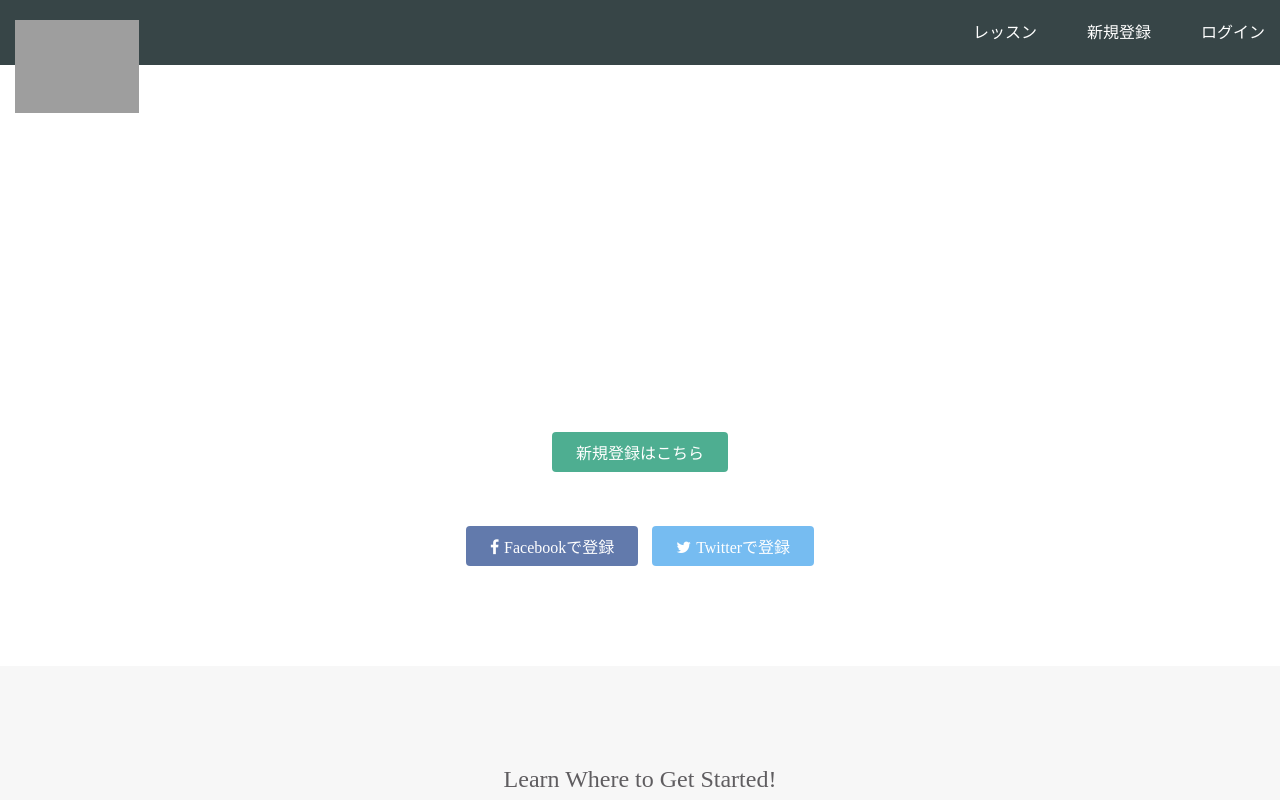
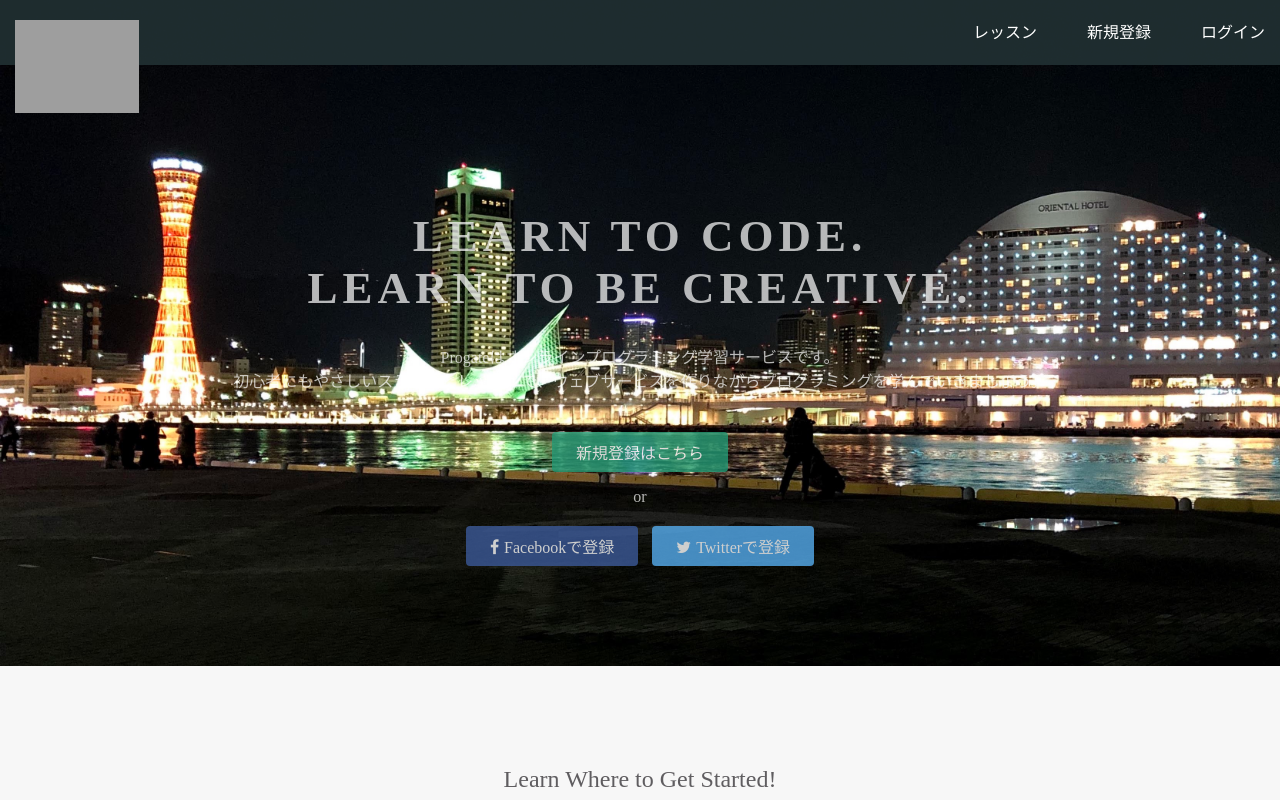
Before and after one commit to yuriko0505/yuriko0505.github.io, a plain HTML site: page index.html in a window 1280 px wide. Shown: the top 800 px of the page. Drawn offline with Linux system fonts and the light colour scheme; grey boxes are pictures that could not be loaded.

Commit message:
Update stylesheet.css

```diff
--- a/stylesheet.css
+++ b/stylesheet.css
@@ -19,7 +19,7 @@ a {
 
 .top-wrapper {
   padding: 180px 0 100px 0;
-  background-image: url(top.png);
+  background-image: url(images/top.jpg);
   background-size: cover;
   color: white;
   text-align: center;
```
